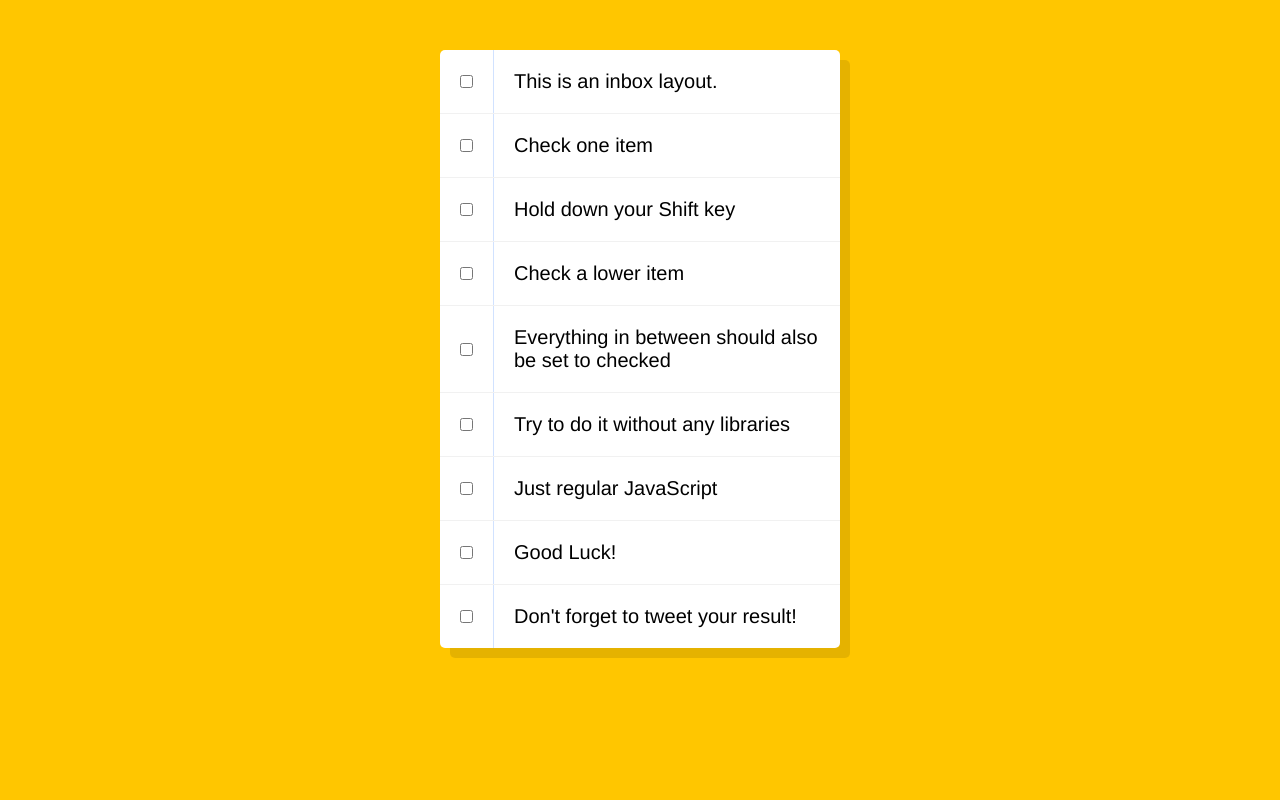
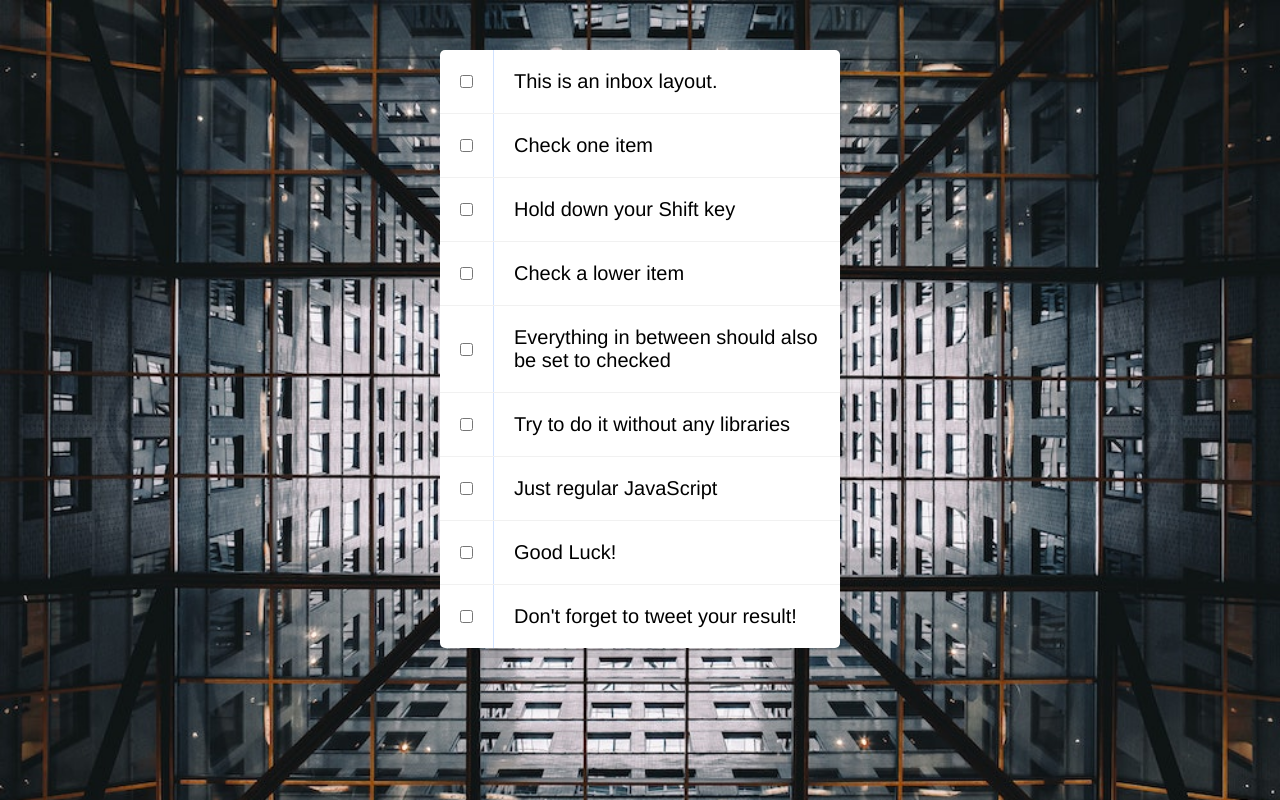
Before and after one commit to Alobeast/javascript-projects, a plain HTML site: page hold-shift.html in a window 1280 px wide. Drawn offline with Linux system fonts and the light colour scheme.

Commit message:
changing background

```diff
--- a/hold-shift.html
+++ b/hold-shift.html
@@ -9,7 +9,9 @@
 
     html {
       font-family: sans-serif;
-      background: #ffc600;
+
+      background: #018DED url(./images/architecture.jpg);
+      background-size: cover;
     }
 
     .inbox {
```
